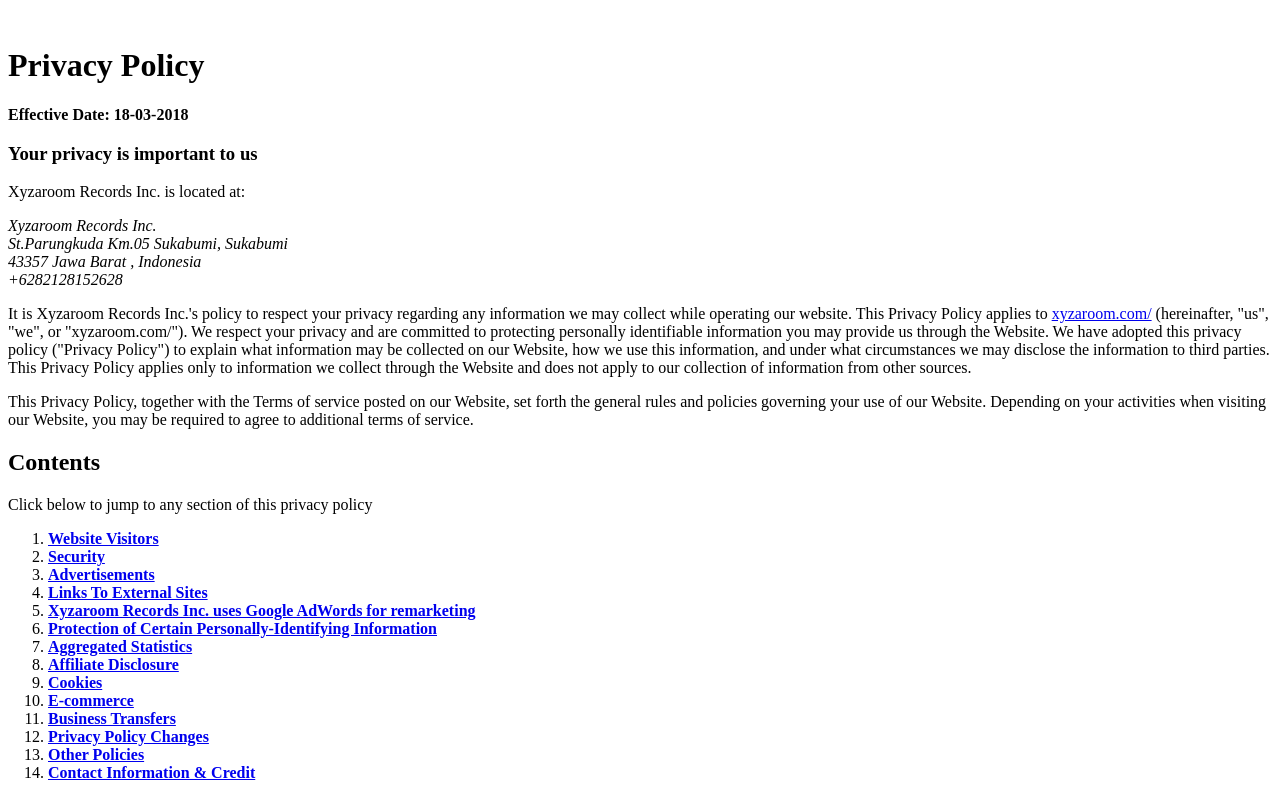
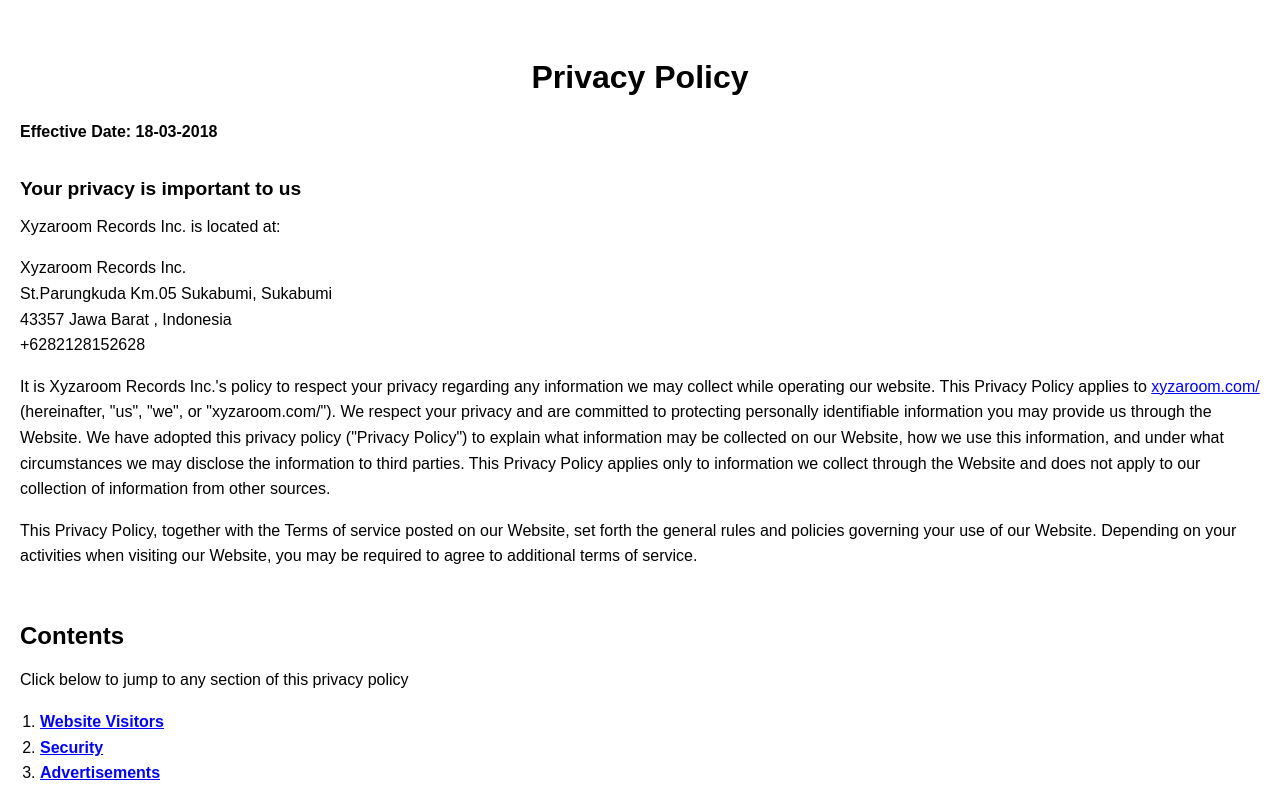
Before and after one commit to xyzaroom/privacy-policy, a plain HTML site: page index.html in a window 1280 px wide. Shown: the top 787 px of the page. Drawn offline with Linux system fonts and the light colour scheme.

Commit message:
Update index.html

```diff
--- a/index.html
+++ b/index.html
@@ -1,13 +1,76 @@
-<p>&nbsp;</p>
+<!DOCTYPE html>
+<html lang="id">
+<head>
+  <meta charset="UTF-8" />
+  <meta name="viewport" content="width=device-width, initial-scale=1.0" />
+  <title>Privacy Policy</title>
+  <style>
+    * {
+      margin: 0;
+      padding: 0;
+      box-sizing: border-box;
+    }
+
+    body {
+      background-color: #ffffff; /* putih polos */
+      color: #000000; /* warna teks hitam */
+      font-family: Arial, sans-serif;
+      padding: 20px;
+      line-height: 1.6;
+    }
+
+    h1, h2, h3 {
+      margin-top: 1em;
+      margin-bottom: 0.5em;
+    }
+
+    h1 {
+      text-align: center;
+      font-size: 2em;
+    }
+
+    h2 {
+      font-size: 1.5em;
+      margin-top: 2em;
+    }
+
+    h3 {
+      font-size: 1.2em;
+      margin-top: 1.5em;
+    }
+
+    p {
+      margin-bottom: 1em;
+    }
+
+    a {
+      color: blue;
+      text-decoration: underline;
+    }
+
+    address {
+      font-style: normal;
+      margin-bottom: 1em;
+    }
+
+    ol {
+      margin-left: 20px;
+      margin-bottom: 1em;
+    }
+  </style>
+</head>
+<body>
   <h1 class="text-center">Privacy Policy</h1>
   <p><strong>Effective Date: 18-03-2018</strong></p>
   <h3>Your privacy is important to us</h3>
   <p>Xyzaroom Records Inc. is located at:</p>
-<address>Xyzaroom Records Inc.<br />
+  <address>
+    Xyzaroom Records Inc.<br />
     St.Parungkuda Km.05 Sukabumi, Sukabumi<br />
     43357 Jawa Barat , Indonesia<br />
-+6282128152628</address>
-<p>It is Xyzaroom Records Inc.'s policy to respect your privacy regarding any information we may collect while operating our website. This Privacy Policy applies to <a href="https://xyzaroom.github.io/"> xyzaroom.com/</a> (hereinafter, "us", "we", or "xyzaroom.com/"). We respect your privacy and are committed to protecting personally identifiable information you may provide us through the Website. We have adopted this privacy policy ("Privacy Policy") to explain what information may be collected on our Website, how we use this information, and under what circumstances we may disclose the information to third parties. This Privacy Policy applies only to information we collect through the Website and does not apply to our collection of information from other sources.</p>
+    +6282128152628
+  </address>
+  <p>It is Xyzaroom Records Inc.'s policy to respect your privacy regarding any information we may collect while operating our website. This Privacy Policy applies to <a href="https://xyzaroom.github.io/">xyzaroom.com/</a> (hereinafter, "us", "we", or "xyzaroom.com/"). We respect your privacy and are committed to protecting personally identifiable information you may provide us through the Website. We have adopted this privacy policy ("Privacy Policy") to explain what information may be collected on our Website, how we use this information, and under what circumstances we may disclose the information to third parties. This Privacy Policy applies only to information we collect through the Website and does not apply to our collection of information from other sources.</p>
   <p>This Privacy Policy, together with the Terms of service posted on our Website, set forth the general rules and policies governing your use of our Website. Depending on your activities when visiting our Website, you may be required to agree to additional terms of service.</p>
   <h2 id="tableofcontents">Contents</h2>
   <p>Click below to jump to any section of this privacy policy</p>
@@ -76,3 +139,5 @@
   <h2 id="Credit">14. Contact Information &amp; Credit</h2>
   <p>This privacy policy was created by <a style="color: inherit;text-decoration: none" title="Privacy policy" href="https://xyzaroom.github.io" target="_blank" rel="noopener">Algoritma Music Group, Company. Ltd</a>. If you have any questions about our Privacy Policy, please contact us via <a href="mailto:xyzaroomrecords@hotmail.com">email</a> or <a href="tel:+6282128152628">phone</a>.</p>
   <p><a href="#tableofcontents">Back to table of contents</a></p>
+</body>
+  </html>
```
Lines whose indentation alone changed are shown as unchanged.
